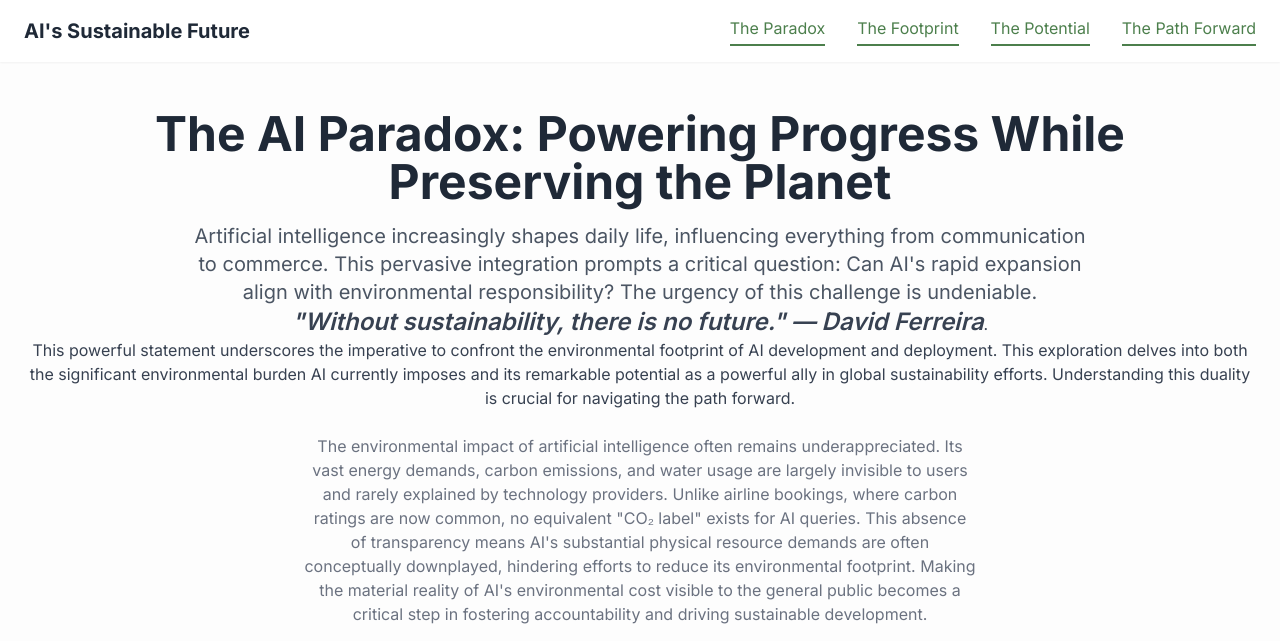
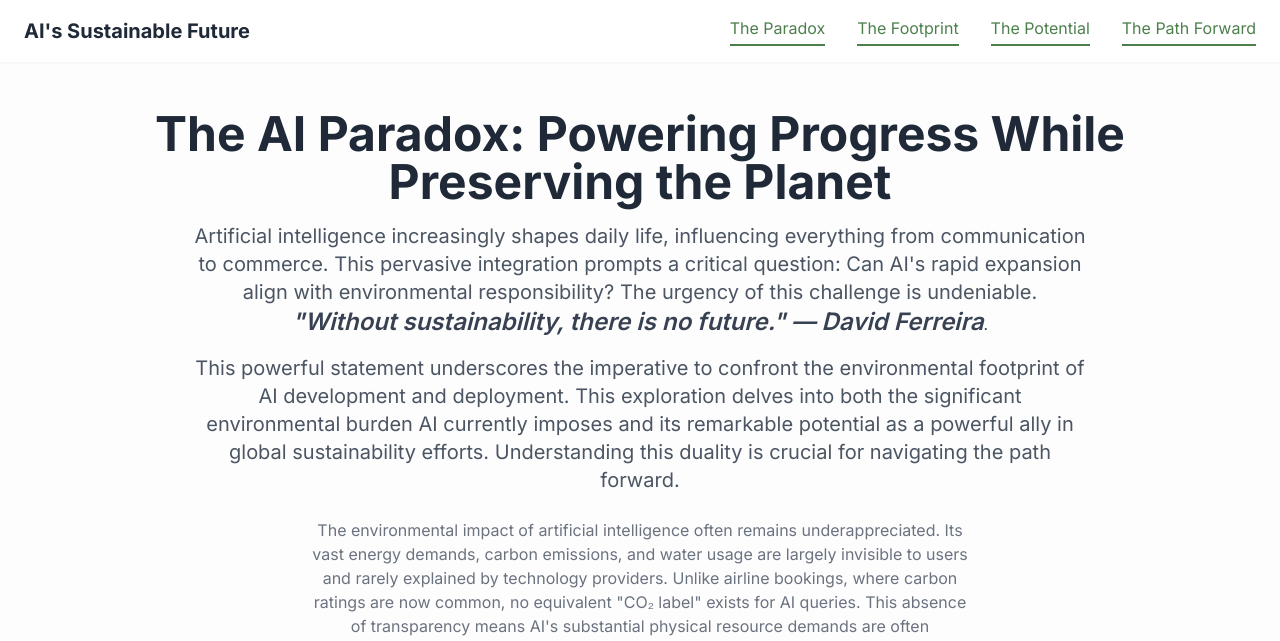
Before and after one commit to Slugslinger/aisustainability.github.io, a plain HTML site: page index.html in a window 1280 px wide. Shown: the top 641 px of the page. Drawn offline with nearby package versions, Linux system fonts and the light colour scheme.

Commit message:
Update index.html

```diff
--- a/index.html
+++ b/index.html
@@ -93,8 +93,8 @@
             <section id="paradox" class="mb-12 text-center">
                 <h1 class="text-4xl md:text-5xl font-bold text-gray-800 leading-tight mb-4">The AI Paradox: Powering Progress While Preserving the Planet</h1>
                 <p class="mt-4 text-lg md:text-xl text-gray-600 max-w-4xl mx-auto">Artificial intelligence increasingly shapes daily life, influencing everything from communication to commerce. This pervasive integration prompts a critical question: Can AI's rapid expansion align with environmental responsibility? The urgency of this challenge is undeniable.</p>
-                <p> <span class="text-2xl font-semibold text-gray-700 italic">"Without sustainability, there is no future." — David Ferreira</span>. </p>
-                <p> This powerful statement underscores the imperative to confront the environmental footprint of AI development and deployment. This exploration delves into both the significant environmental burden AI currently imposes and its remarkable potential as a powerful ally in global sustainability efforts. Understanding this duality is crucial for navigating the path forward.</p>
+                <span class="text-2xl font-semibold text-gray-700 italic">"Without sustainability, there is no future." — David Ferreira</span>.
+                <p class="mt-4 text-lg md:text-xl text-gray-600 max-w-4xl mx-auto"> This powerful statement underscores the imperative to confront the environmental footprint of AI development and deployment. This exploration delves into both the significant environmental burden AI currently imposes and its remarkable potential as a powerful ally in global sustainability efforts. Understanding this duality is crucial for navigating the path forward.</p>
                 <p class="mt-6 text-base text-gray-500 max-w-2xl mx-auto">The environmental impact of artificial intelligence often remains underappreciated. Its vast energy demands, carbon emissions, and water usage are largely invisible to users and rarely explained by technology providers. Unlike airline bookings, where carbon ratings are now common, no equivalent "CO₂ label" exists for AI queries. This absence of transparency means AI's substantial physical resource demands are often conceptually downplayed, hindering efforts to reduce its environmental footprint. Making the material reality of AI's environmental cost visible to the general public becomes a critical step in fostering accountability and driving sustainable development.</p>
             </section>
 
```
